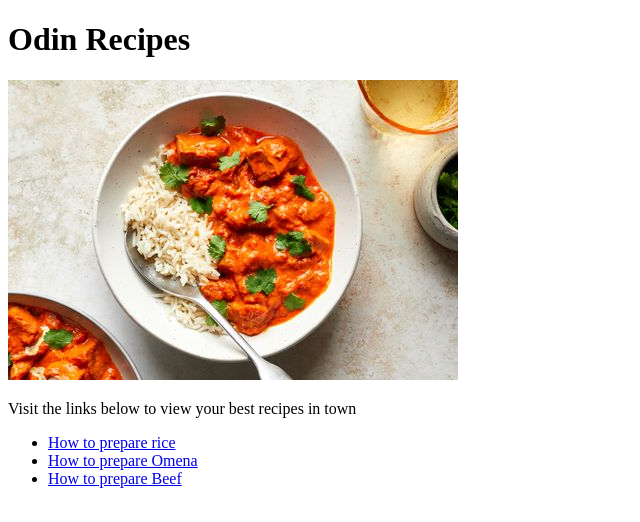
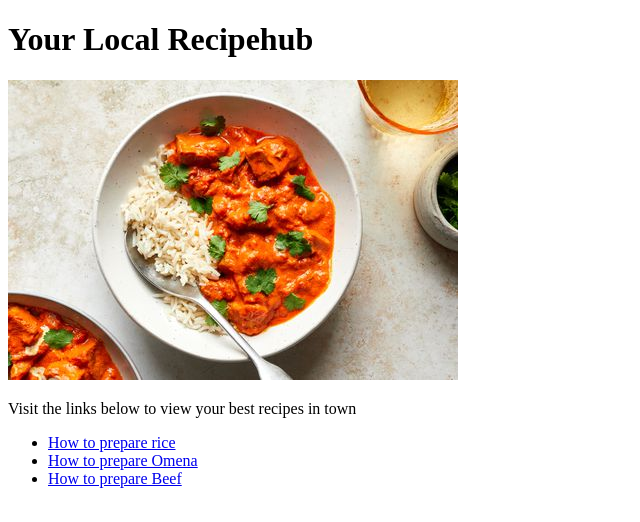
Before and after one commit to WekesaN/odin-recipes, a plain HTML site: page index.html in a window 1280 px wide. Shown: the whole page, without its empty margins (0-640 px from the left). Drawn offline with Linux system fonts and the light colour scheme.

Commit message:
change index.html file heading

```diff
--- a/index.html
+++ b/index.html
@@ -7,7 +7,7 @@
     <title>Odin - Recipe</title>
   </head>
   <body>
-    <h1>Odin Recipes</h1>
+    <h1>Your Local Recipehub</h1>
     <img src="./recipe.jpg" alt="" />
     <p>Visit the links below to view your best recipes in town</p>
     <ul>
```
